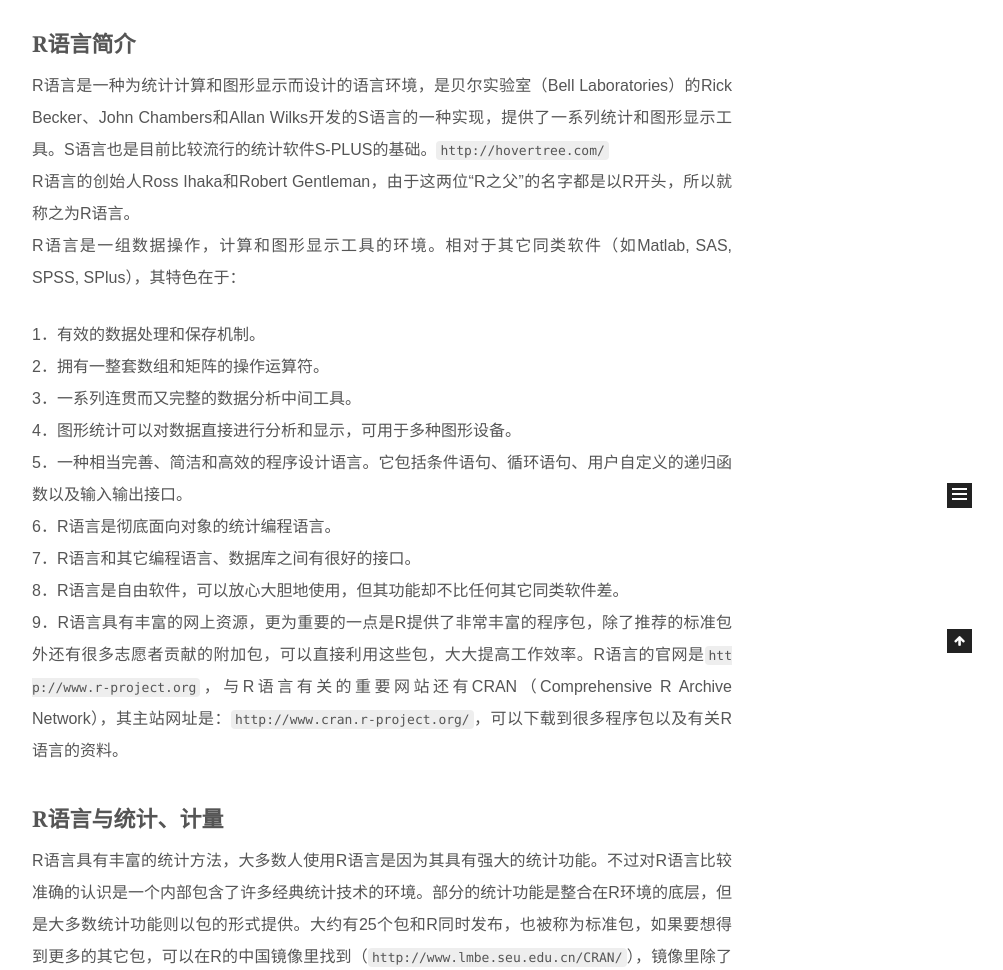
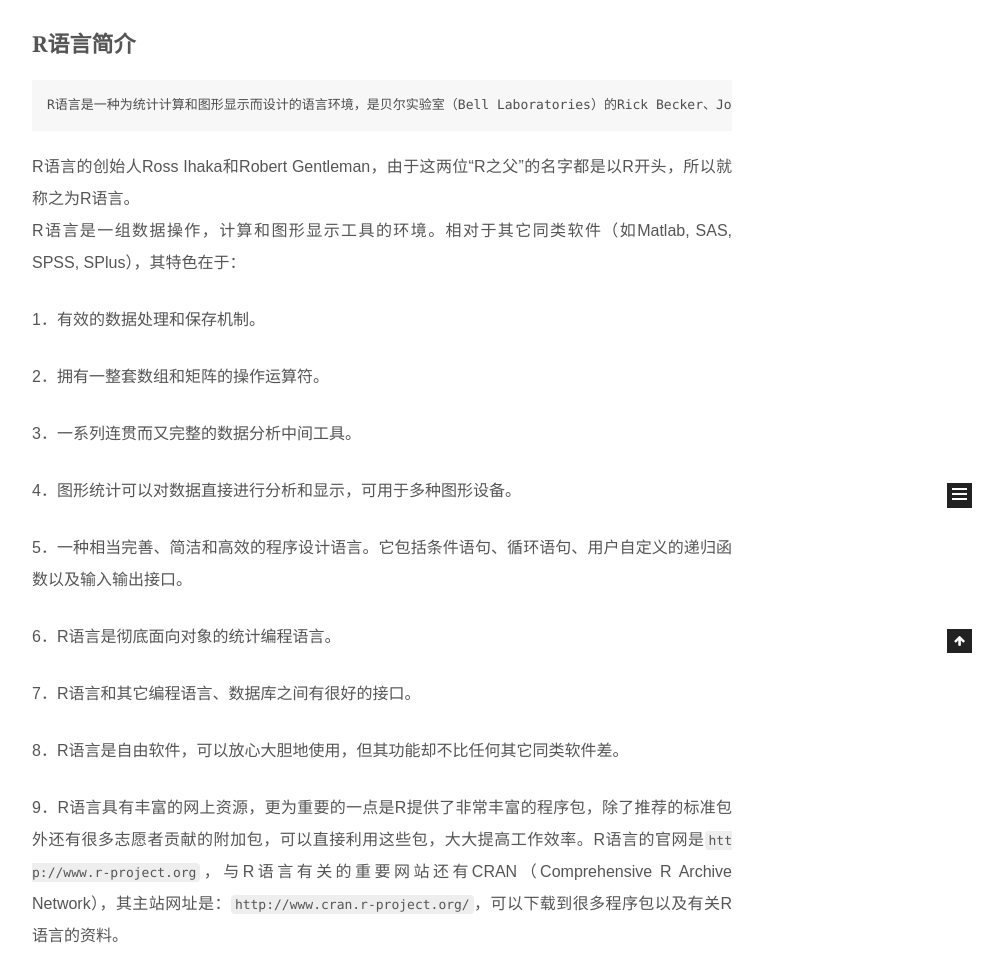
Before and after one commit to lizhihao2013/lizhihao2013.github.io, a plain HTML site: page index.html in a window 1280 px wide. Shown: the part 247-1217 px from the top of the page, without its empty margins (258-1261 px from the left). Drawn offline with Linux system fonts and the light colour scheme; a web font is replaced by a local one.

Commit message:
Site updated: 2016-08-27 00:09:39

```diff
--- a/css/main.css
+++ b/css/main.css
@@ -1548,7 +1548,7 @@ pre .javascript .function {
   width: 4px;
   height: 4px;
   border-radius: 50%;
-  background: #36eb79;
+  background: #ccdd95;
 }
 .links-of-blogroll {
   font-size: 13px;
--- a/index.html
+++ b/index.html
@@ -321,9 +321,18 @@
 
 
 
-            <h2 id="R语言简介"><a href="#R语言简介" class="headerlink" title="R语言简介"></a>R语言简介</h2><p>R语言是一种为统计计算和图形显示而设计的语言环境，是贝尔实验室（Bell Laboratories）的Rick Becker、John Chambers和Allan Wilks开发的S语言的一种实现，提供了一系列统计和图形显示工具。S语言也是目前比较流行的统计软件S-PLUS的基础。<code>http://hovertree.com/</code><br>R语言的创始人Ross Ihaka和Robert Gentleman，由于这两位“R之父”的名字都是以R开头，所以就称之为R语言。<br>R语言是一组数据操作，计算和图形显示工具的环境。相对于其它同类软件（如Matlab, SAS, SPSS, SPlus），其特色在于：</p>
-<p>1．有效的数据处理和保存机制。<br>2．拥有一整套数组和矩阵的操作运算符。<br>3．一系列连贯而又完整的数据分析中间工具。<br>4．图形统计可以对数据直接进行分析和显示，可用于多种图形设备。<br>5．一种相当完善、简洁和高效的程序设计语言。它包括条件语句、循环语句、用户自定义的递归函数以及输入输出接口。<br>6．R语言是彻底面向对象的统计编程语言。<br>7．R语言和其它编程语言、数据库之间有很好的接口。<br>8．R语言是自由软件，可以放心大胆地使用，但其功能却不比任何其它同类软件差。<br>9．R语言具有丰富的网上资源，更为重要的一点是R提供了非常丰富的程序包，除了推荐的标准包外还有很多志愿者贡献的附加包，可以直接利用这些包，大大提高工作效率。R语言的官网是<code>http://www.r-project.org</code>，与R语言有关的重要网站还有CRAN（Comprehensive R Archive Network），其主站网址是：<code>http://www.cran.r-project.org/</code>，可以下载到很多程序包以及有关R语言的资料。</p>
-<h2 id="R语言与统计、计量"><a href="#R语言与统计、计量" class="headerlink" title="R语言与统计、计量"></a>R语言与统计、计量</h2><p>R语言具有丰富的统计方法，大多数人使用R语言是因为其具有强大的统计功能。不过对R语言比较准确的认识是一个内部包含了许多经典统计技术的环境。部分的统计功能是整合在R环境的底层，但是大多数统计功能则以包的形式提供。大约有25个包和R同时发布，也被称为标准包，如果要想得到更多的其它包，可以在R的中国镜像里找到（<code>http://www.lmbe.seu.edu.cn/CRAN/</code>），镜像里除了有各种包以外，还提供了其它比如关于R使用的一些资料。大多数经典的统计方法和最新的技术都可以在R中直接得到，终端用户只要花点时间去寻找就可以了。<br>R语言的统计分析过程常常被分解成一系列步骤，并且所有的中间结果都被保存在对象（Object）中，以便使用R里面的函数做进一步的分析。虽然SAS、SPSS也提供了丰富的屏幕输出内容，但其中间结果很难在后续过程中分析使用。<br>R是一套完整的数据处理、计算和制图软件系统。其功能包括：数据存储和处理系统；数组运算工具（其向量、矩阵运算方面功能尤其强大）；完整连贯的统计分析工具；优秀的统计制图功能；简便而强大的编程语言：可操纵数据的输入和输出，可实现分支、循环，用户可自定义功能。<br>与其说R是一种统计软件，还不如说R是一种数学计算的环境，因为R并不是仅仅提供若干统计程序、使用者只需指定数据库和若干参数便可进行统计分析。R的思想是：它可以提供一些集成的统计工具，但更大量的是它提供各种数学计算、统计计算的函数，从而使使用者（用户）能灵活地进行数据分析，甚至创造出符合需要的新的统计计算方法。<br>目前国外多数公卫的研究人员以及实业界人士都选择R软件！</p>
+            <h2 id="R语言简介"><a href="#R语言简介" class="headerlink" title="R语言简介"></a>R语言简介</h2><pre><code>R语言是一种为统计计算和图形显示而设计的语言环境，是贝尔实验室（Bell Laboratories）的Rick Becker、John Chambers和Allan Wilks开发的S语言的一种实现，提供了一系列统计和图形显示工具。S语言也是目前比较流行的统计软件S-PLUS的基础。`http://hovertree.com/`
+</code></pre><p>R语言的创始人Ross Ihaka和Robert Gentleman，由于这两位“R之父”的名字都是以R开头，所以就称之为R语言。<br>R语言是一组数据操作，计算和图形显示工具的环境。相对于其它同类软件（如Matlab, SAS, SPSS, SPlus），其特色在于：</p>
+<p>1．有效的数据处理和保存机制。</p>
+<p>2．拥有一整套数组和矩阵的操作运算符。</p>
+<p>3．一系列连贯而又完整的数据分析中间工具。</p>
+<p>4．图形统计可以对数据直接进行分析和显示，可用于多种图形设备。</p>
+<p>5．一种相当完善、简洁和高效的程序设计语言。它包括条件语句、循环语句、用户自定义的递归函数以及输入输出接口。</p>
+<p>6．R语言是彻底面向对象的统计编程语言。</p>
+<p>7．R语言和其它编程语言、数据库之间有很好的接口。</p>
+<p>8．R语言是自由软件，可以放心大胆地使用，但其功能却不比任何其它同类软件差。</p>
+<p>9．R语言具有丰富的网上资源，更为重要的一点是R提供了非常丰富的程序包，除了推荐的标准包外还有很多志愿者贡献的附加包，可以直接利用这些包，大大提高工作效率。R语言的官网是<code>http://www.r-project.org</code>，与R语言有关的重要网站还有CRAN（Comprehensive R Archive Network），其主站网址是：<code>http://www.cran.r-project.org/</code>，可以下载到很多程序包以及有关R语言的资料。</p>
+<h2 id="R语言与统计、计量"><a href="#R语言与统计、计量" class="headerlink" title="R语言与统计、计量"></a>R语言与统计、计量</h2><p>   R语言具有丰富的统计方法，大多数人使用R语言是因为其具有强大的统计功能。不过对R语言比较准确的认识是一个内部包含了许多经典统计技术的环境。部分的统计功能是整合在R环境的底层，但是大多数统计功能则以包的形式提供。大约有25个包和R同时发布，也被称为标准包，如果要想得到更多的其它包，可以在R的中国镜像里找到（<code>http://www.lmbe.seu.edu.cn/CRAN/</code>），镜像里除了有各种包以外，还提供了其它比如关于R使用的一些资料。大多数经典的统计方法和最新的技术都可以在R中直接得到，终端用户只要花点时间去寻找就可以了。<br>   R语言的统计分析过程常常被分解成一系列步骤，并且所有的中间结果都被保存在对象（Object）中，以便使用R里面的函数做进一步的分析。虽然SAS、SPSS也提供了丰富的屏幕输出内容，但其中间结果很难在后续过程中分析使用。<br>   R是一套完整的数据处理、计算和制图软件系统。其功能包括：数据存储和处理系统；数组运算工具（其向量、矩阵运算方面功能尤其强大）；完整连贯的统计分析工具；优秀的统计制图功能；简便而强大的编程语言：可操纵数据的输入和输出，可实现分支、循环，用户可自定义功能。<br>与其说R是一种统计软件，还不如说R是一种数学计算的环境，因为R并不是仅仅提供若干统计程序、使用者只需指定数据库和若干参数便可进行统计分析。R的思想是：它可以提供一些集成的统计工具，但更大量的是它提供各种数学计算、统计计算的函数，从而使使用者（用户）能灵活地进行数据分析，甚至创造出符合需要的新的统计计算方法。<br>   目前国外多数公卫的研究人员以及实业界人士都选择R软件！</p>
 <h2 id="对R几点理解："><a href="#对R几点理解：" class="headerlink" title="对R几点理解："></a>对R几点理解：</h2><p>1、R的好处不仅仅在于其免费，更重要的在于其是开源，灵活，更新速度快，集思广益。而且R有点像是一种网络，用的人越多，贡献的人也越多，这样其的价值就成几何级数上升。我以前用过几乎所有的统计软件，但自从学会R，目前几乎只用R做分析。我相信很多人都有这种情形。</p>
 <p>2、很多软件只是一个黑箱子，数据丢进去，结果出来。这样的结果，你会放心吗？而且这样学习，你根本不懂计量、统计背后真正的含义。可以这样说，永远别想真正学会统计思想，你的统计分析只是依样画葫芦，有时画得很像，但不懂神韵！</p>
 <p>3、R初学确实有点难懂，但R的编程思想非常简单，几乎就是写数学公式一样简单，学过C和C++等低层语言就会知道R的编程是如此之简单，R是一种面向对象的高级语言。R入门者其实只要有人稍加指点，很快学会其基本操作！</p>
```
Also changed, not shown: 2016/08/26/R语言介绍/index.html (+19 -7 lines).
